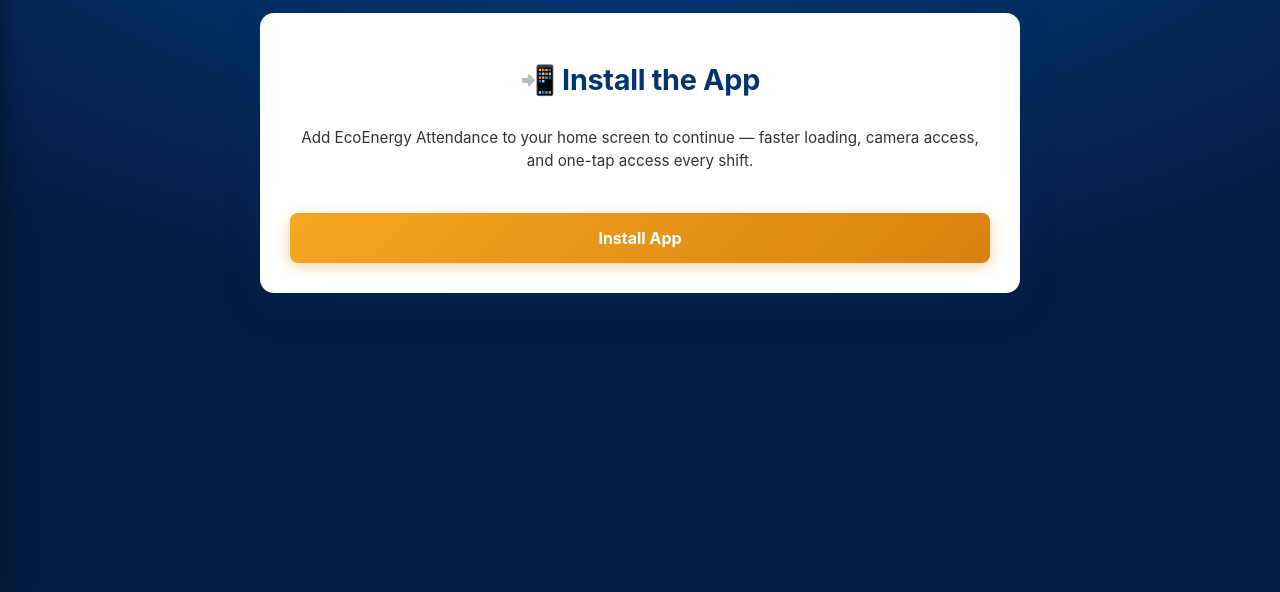
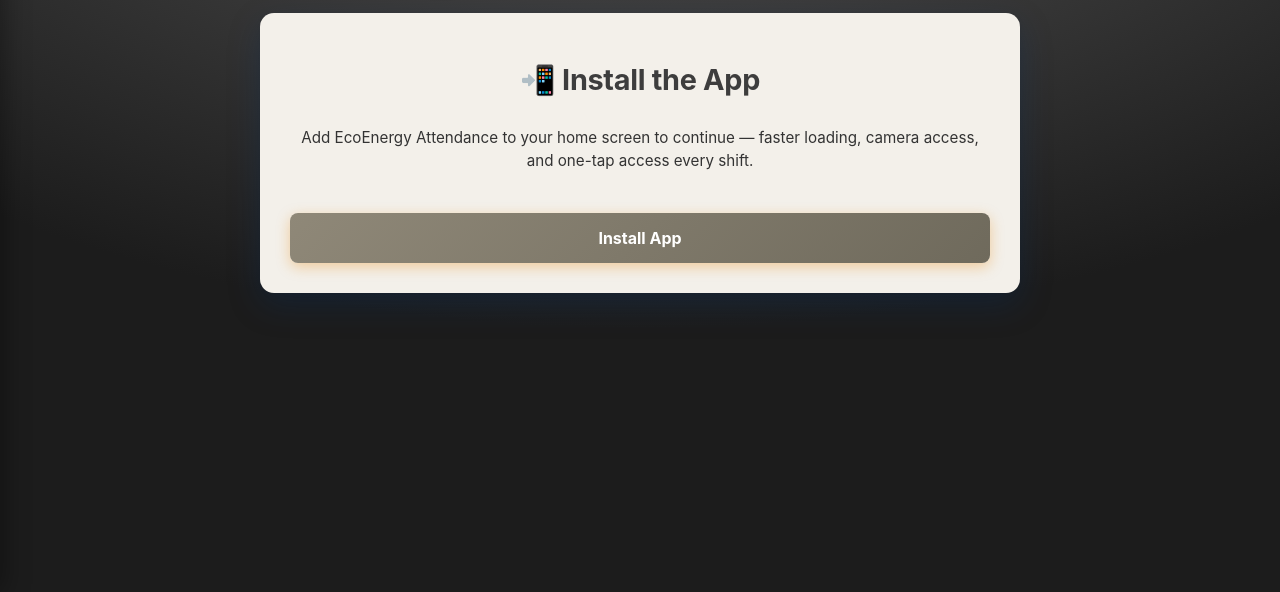
Before and after one commit to dataanalystecoenergy/attendance-pwa-staging, a plain HTML site: page index.html in a window 1280 px wide. Shown: the part 208-800 px from the top of the page. Drawn offline with Linux system fonts and the light colour scheme.

Commit message:
Re-theme to a gray and dirty-white palette, keeping header dark for the white logo wordmark's legibility

```diff
--- a/style.css
+++ b/style.css
@@ -1,24 +1,28 @@
 :root {
-    --navy-deep: #041c40;
-    --navy: #03346E;
-    --navy-light: #10499b;
-    --gold: #f5a623;
-    --gold-dark: #d9820a;
-    --ink: #22303f;
-    --muted: #6b7a8d;
-    --line: #e6e9ee;
+    /* Gray + "dirty white" palette. Variable names (--navy-*, --gold-*,
+       --accent-blue) are kept as-is even though they no longer literally
+       mean navy/gold/blue - renaming them would mean touching every one
+       of the ~26 places that reference them, for a purely cosmetic gain. */
+    --navy-deep: #1c1c1c;
+    --navy: #3d3d3d;
+    --navy-light: #6e6e6e;
+    --gold: #8f8878;
+    --gold-dark: #6f6a5c;
+    --ink: #2b2b2b;
+    --muted: #7d7d7d;
+    --line: #e3ded4;
 
-    --card-bg: #ffffff;
+    --card-bg: #f3f0ea;
     --label-text: #333333;
     --heading-color: var(--navy);
-    --input-bg: #ffffff;
-    --input-border: #e2e2e2;
-    --panel-bg: #fafafa;
-    --panel-bg-hover: #e0e0e0;
-    --panel-border: #dddddd;
-    --overlay-card-bg: #ffffff;
+    --input-bg: #faf8f3;
+    --input-border: #d9d3c7;
+    --panel-bg: #ece7de;
+    --panel-bg-hover: #ddd6c9;
+    --panel-border: #d1c9ba;
+    --overlay-card-bg: #f3f0ea;
 
-    --accent-blue: #2f6fed;
+    --accent-blue: #5c584d;
 
     --success-bg: #e5f6ea;
     --success-text: #1e7a37;
@@ -36,25 +40,25 @@
 
 /* Follows the phone/browser's system light-or-dark setting - the logo is a
    transparent PNG (white wordmark) that only reads on a dark backdrop, so
-   the header stays dark navy in both themes; only the card content below
+   the header stays dark gray in both themes; only the card content below
    switches. Overriding --navy-light here also re-tints every button/focus
    ring/gradient that already references it, without needing per-selector
    dark rules for each one. */
 @media (prefers-color-scheme: dark) {
     :root {
-        --card-bg: #16232f;
-        --label-text: #d7dee6;
-        --heading-color: #6fa8f0;
-        --ink: #e8edf2;
-        --muted: #93a4b6;
-        --line: #2c3e50;
-        --navy-light: #3d7fd6;
-        --input-bg: #1e2e3d;
-        --input-border: #38495c;
-        --panel-bg: #1b2937;
-        --panel-bg-hover: #24374a;
-        --panel-border: #34465a;
-        --overlay-card-bg: #16232f;
+        --card-bg: #232323;
+        --label-text: #ded9d0;
+        --heading-color: #b8b2a4;
+        --ink: #eae6de;
+        --muted: #a39d90;
+        --line: #3a3a3a;
+        --navy-light: #8a8a8a;
+        --input-bg: #2a2a2a;
+        --input-border: #454540;
+        --panel-bg: #262622;
+        --panel-bg-hover: #333029;
+        --panel-border: #3d3a33;
+        --overlay-card-bg: #232323;
 
         --success-bg: #16321f;
         --success-text: #7fd99a;
@@ -69,7 +73,7 @@
         --notice-text: #f0cd7a;
         --notice-border: #6b5419;
 
-        --accent-blue: #5b8def;
+        --accent-blue: #a39d90;
     }
 }
 
```
